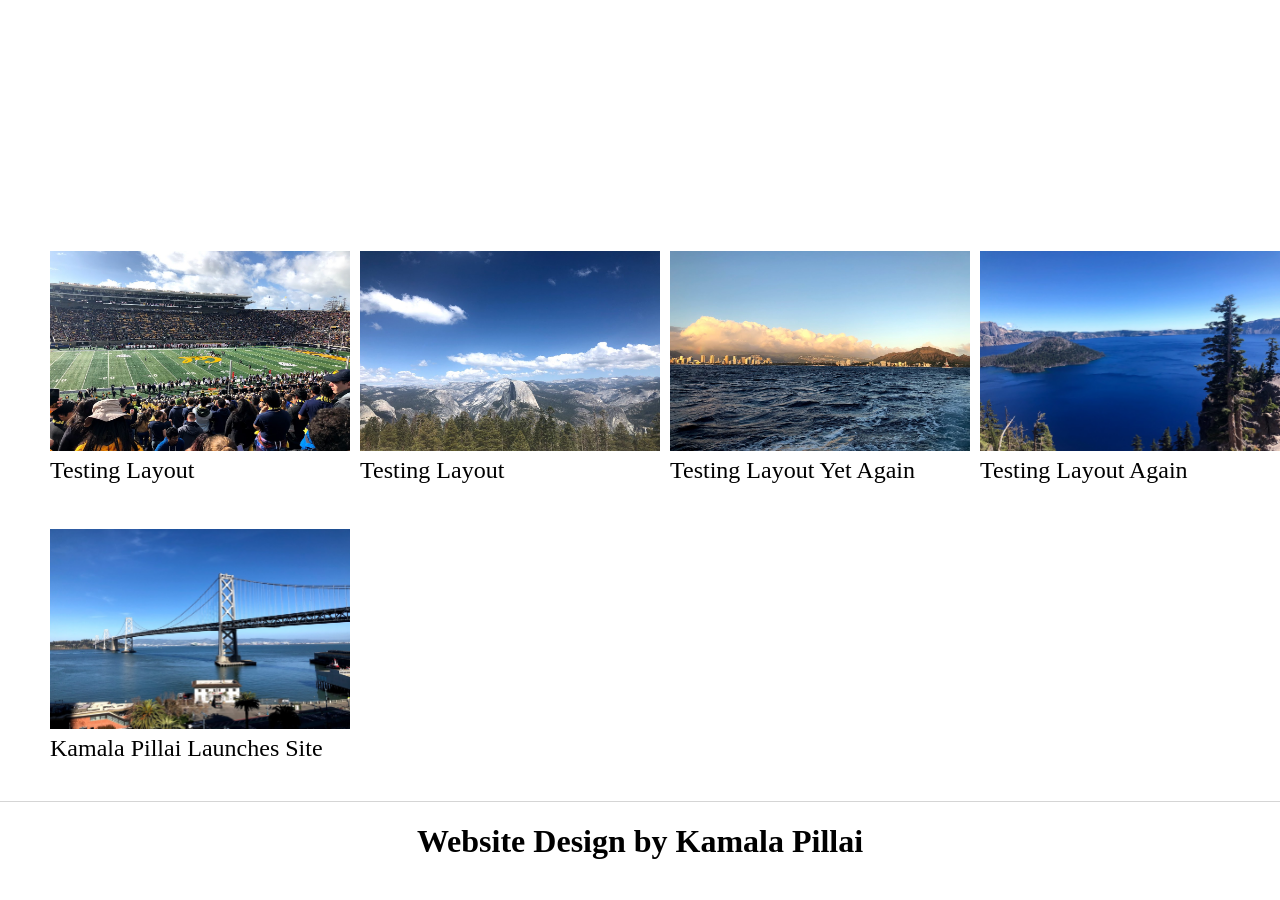
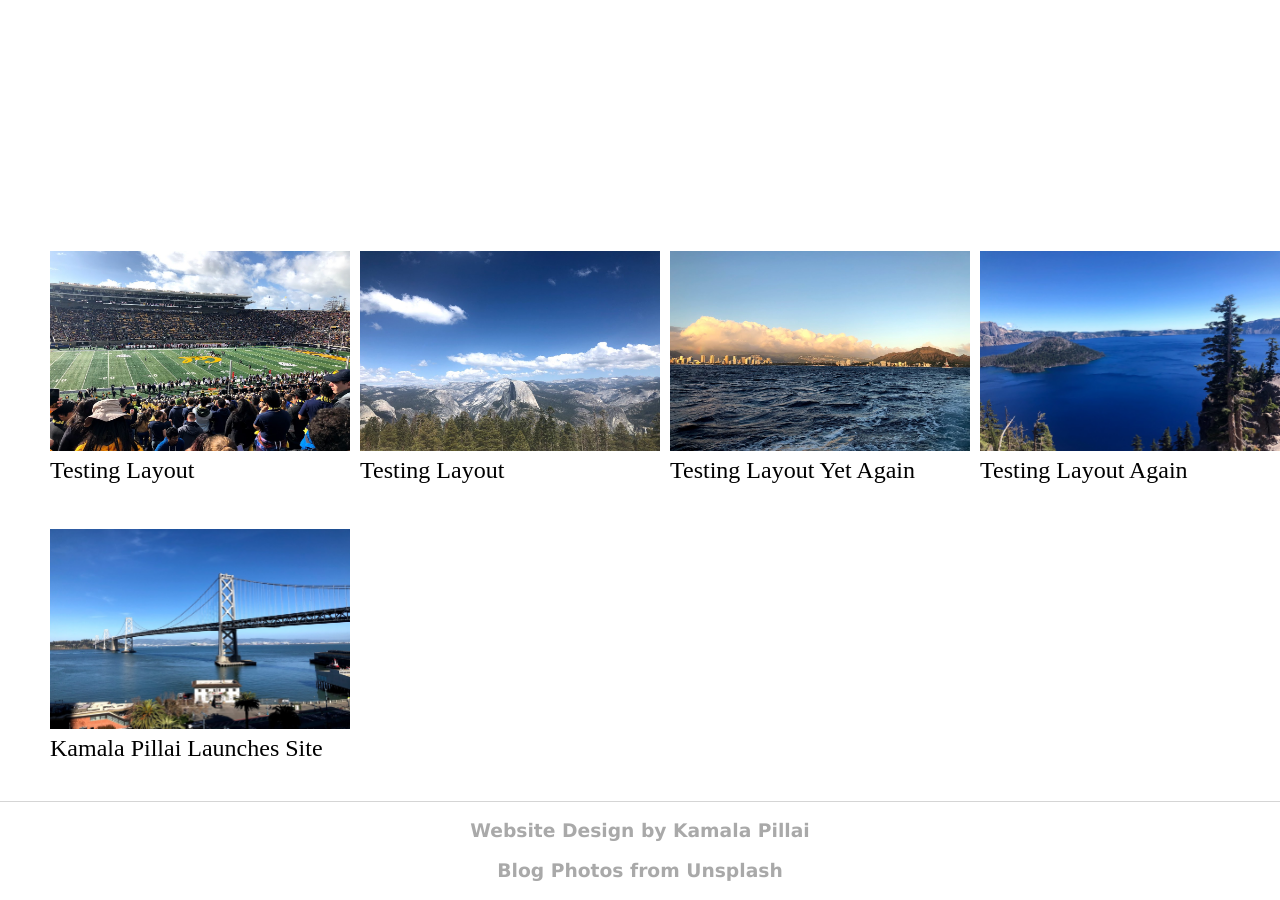
Before and after one commit to kpill/kpill.github.io, a Jekyll site: the page built from index.html, in a window 1280 px wide and 900 px high, scrolled down 2040 px. Built offline with Jekyll 4.4.1, drawn with Linux system fonts in a browser that asks for light colours.

Commit message:
Update default.html

```diff
--- a/_layouts/default.html
+++ b/_layouts/default.html
@@ -36,7 +36,8 @@
 
 		</div><!-- /.container -->
 		<footer style="text-align:center">
-			<h1>Website Design by Kamala Pillai</h1>
+			<h3 class="footer-text">Website Design by Kamala Pillai</h3>
+			<h3 class="footer-text">Blog Photos from Unsplash</h3>
 		</footer>
 		</body>
 	</html>
```
